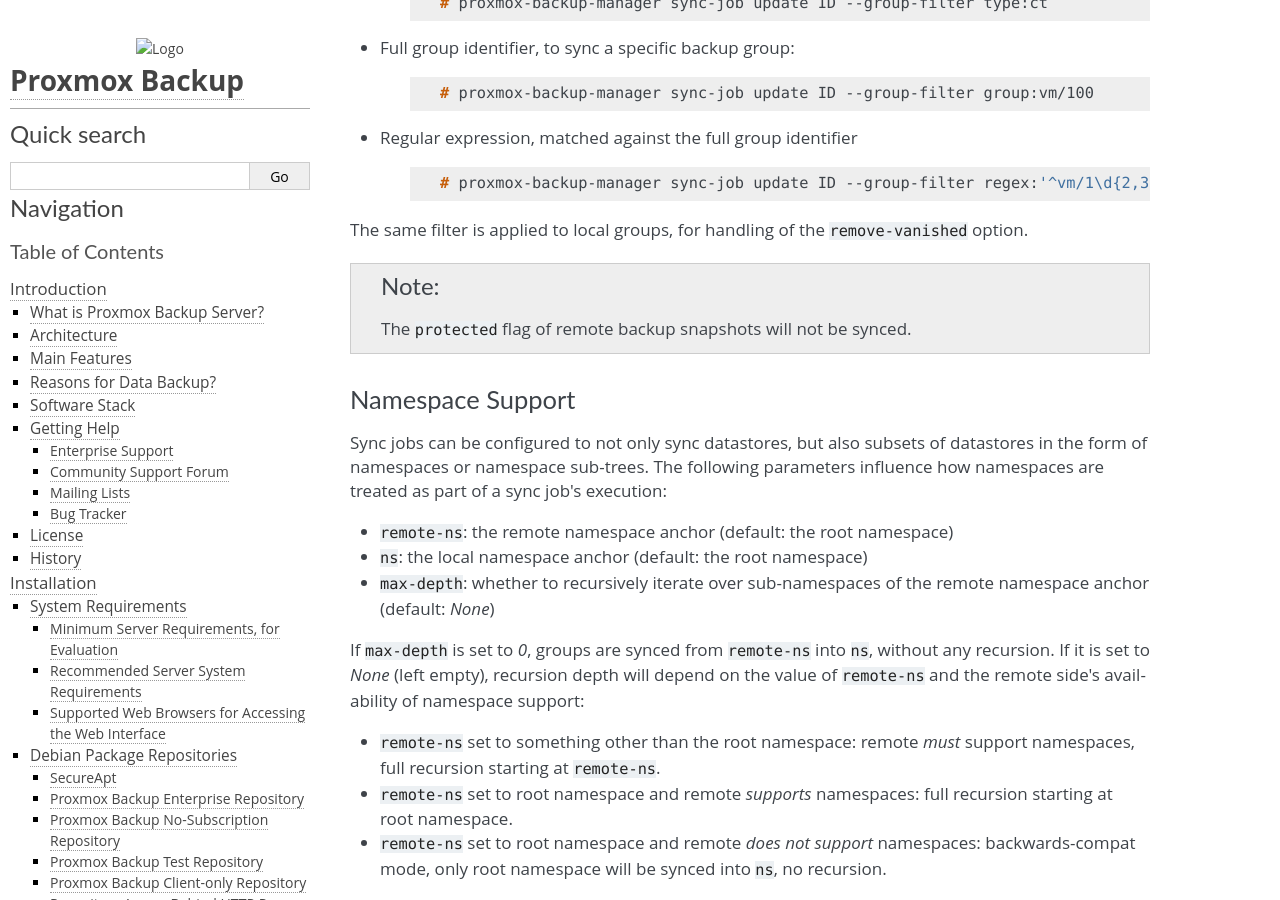
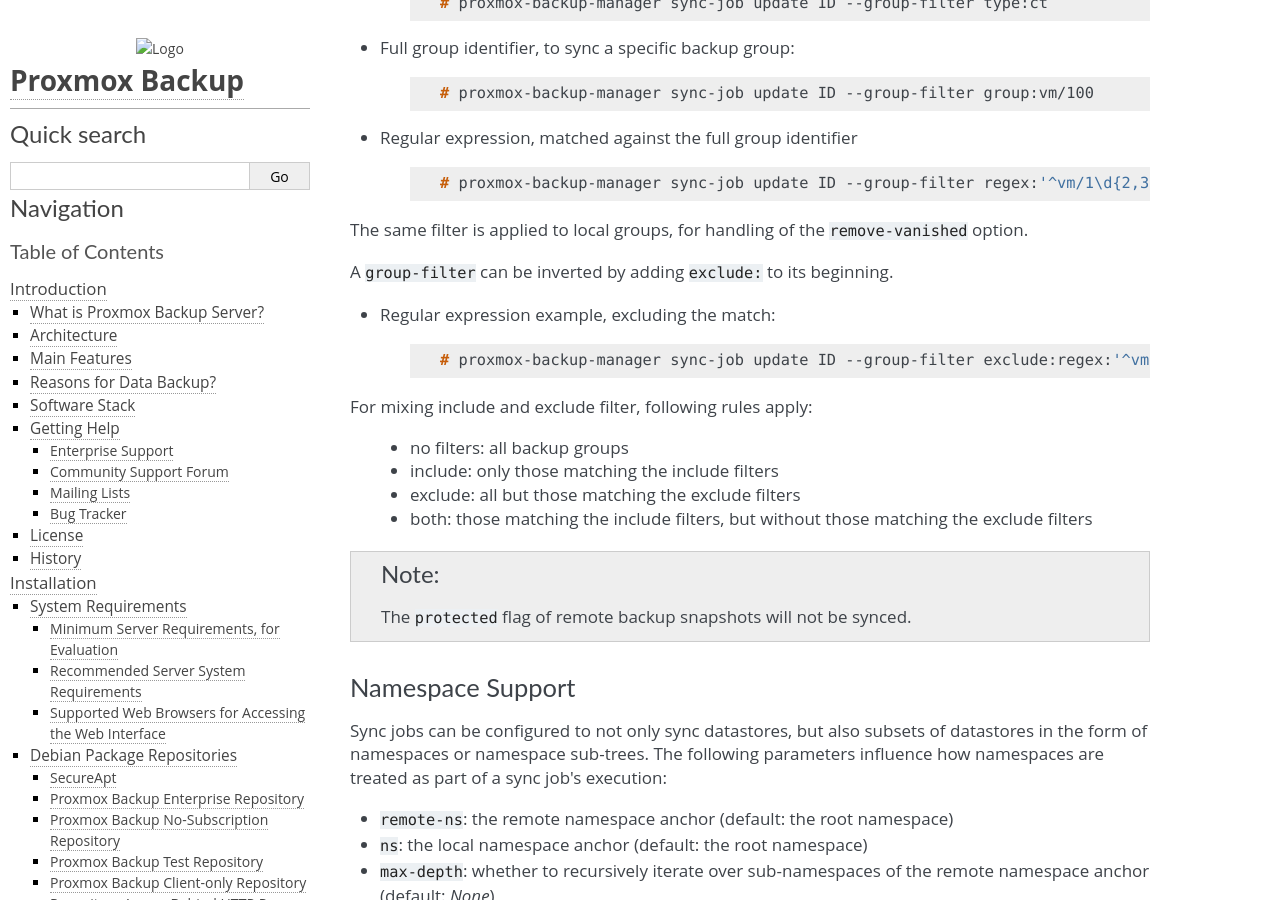
Before and after one commit to rikka-chunibyo/PBS-X, a Sphinx documentation site: the page built from docs/managing-remotes.rst, in a window 1280 px wide and 900 px high, scrolled down 2288 px. Built offline with Sphinx 7.4.7, drawn with Linux system fonts in a browser that asks for light colours.

Commit message:
docs: document new include/exclude paramenter
Adding the newly introduced optional include/exclude parameter to the
PBS documentation.

Signed-off-by: Philipp Hufnagl <p.hufnagl@proxmox.com>

```diff
--- a/docs/managing-remotes.rst
+++ b/docs/managing-remotes.rst
@@ -116,6 +116,19 @@ of the specified criteria are synced. The available criteria are:
 The same filter is applied to local groups, for handling of the
 ``remove-vanished`` option.
 
+A ``group-filter`` can be inverted by adding ``exclude:`` to its beginning.
+
+* Regular expression example, excluding the match:
+    .. code-block:: console
+
+     # proxmox-backup-manager sync-job update ID --group-filter exclude:regex:'^vm/1\d{2,3}$'
+
+For mixing include and exclude filter, following rules apply:
+
+ - no filters: all backup groups
+ - include: only those matching the include filters
+ - exclude: all but those matching the exclude filters
+ - both: those matching the include filters, but without those matching the exclude filters
 .. note:: The ``protected`` flag of remote backup snapshots will not be synced.
 
 Namespace Support
```
